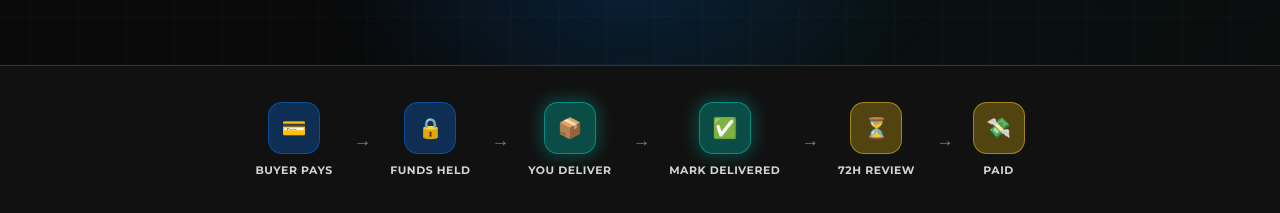
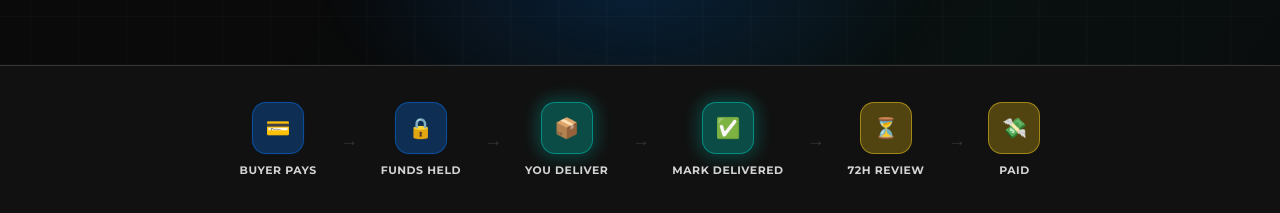
Before and after one commit to verlohq-hub/verlopay-website, a plain HTML site: page index.html in a window 1280 px wide. Shown: the part 820-1033 px from the top of the page. Drawn offline with Linux system fonts and the light colour scheme.

Commit message:
Update index.html

```diff
--- a/index.html
+++ b/index.html
@@ -150,7 +150,7 @@ nav{
 .flow-icon.teal{background:rgba(0,187,170,0.35);border:1.5px solid rgba(0,187,170,0.6)}
 .flow-icon.gold{background:rgba(231,189,22,0.3);border:1.5px solid rgba(231,189,22,0.55)}
 .flow-label{font-size:0.68rem;color:rgba(255,255,255,0.82);font-weight:700;letter-spacing:0.05em;text-transform:uppercase;white-space:nowrap}
-.flow-arrow{color:#ffffff;font-size:1.1rem;padding:0 0.2rem opacity:0.85};
+.flow-arrow{color:rgba(255,255,255,0.4);font-size:1.1rem;padding:0 0.2rem}
 
 /* SECTIONS */
 section{padding:5rem 5%}
```
